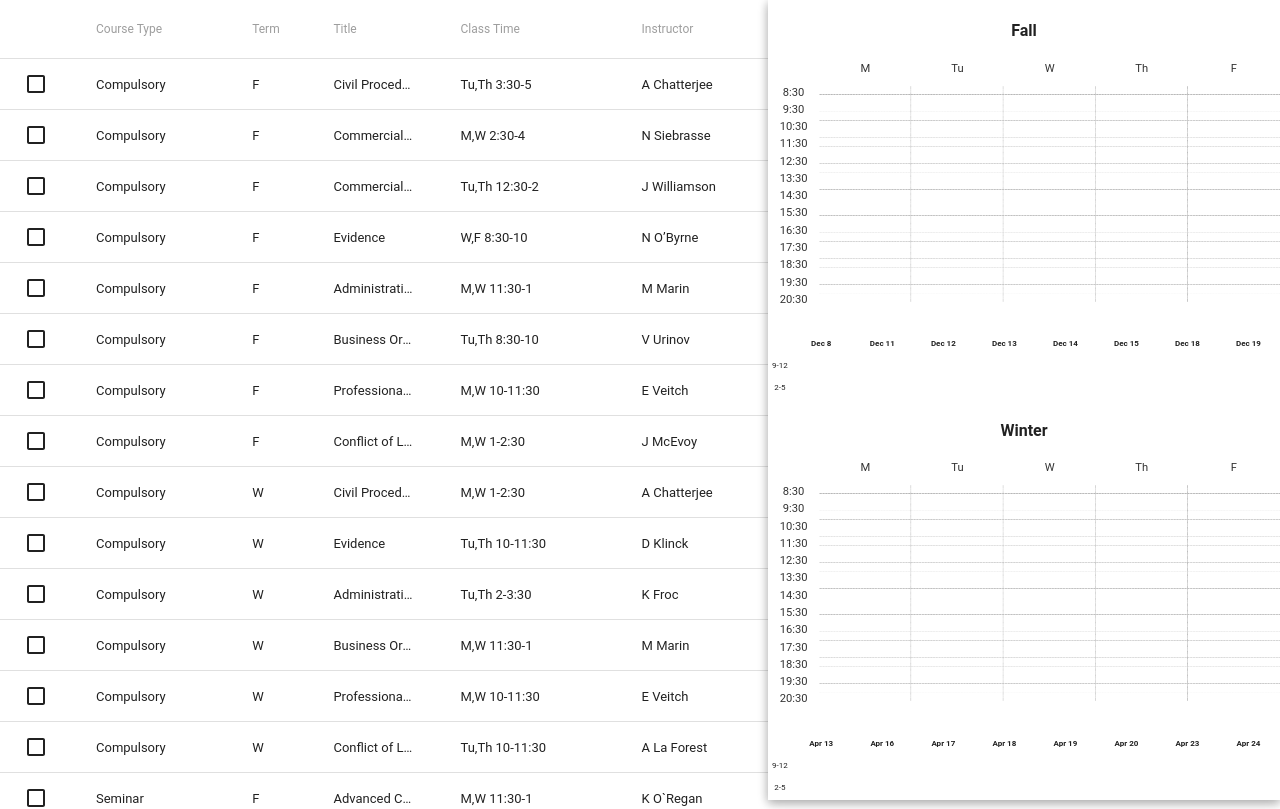
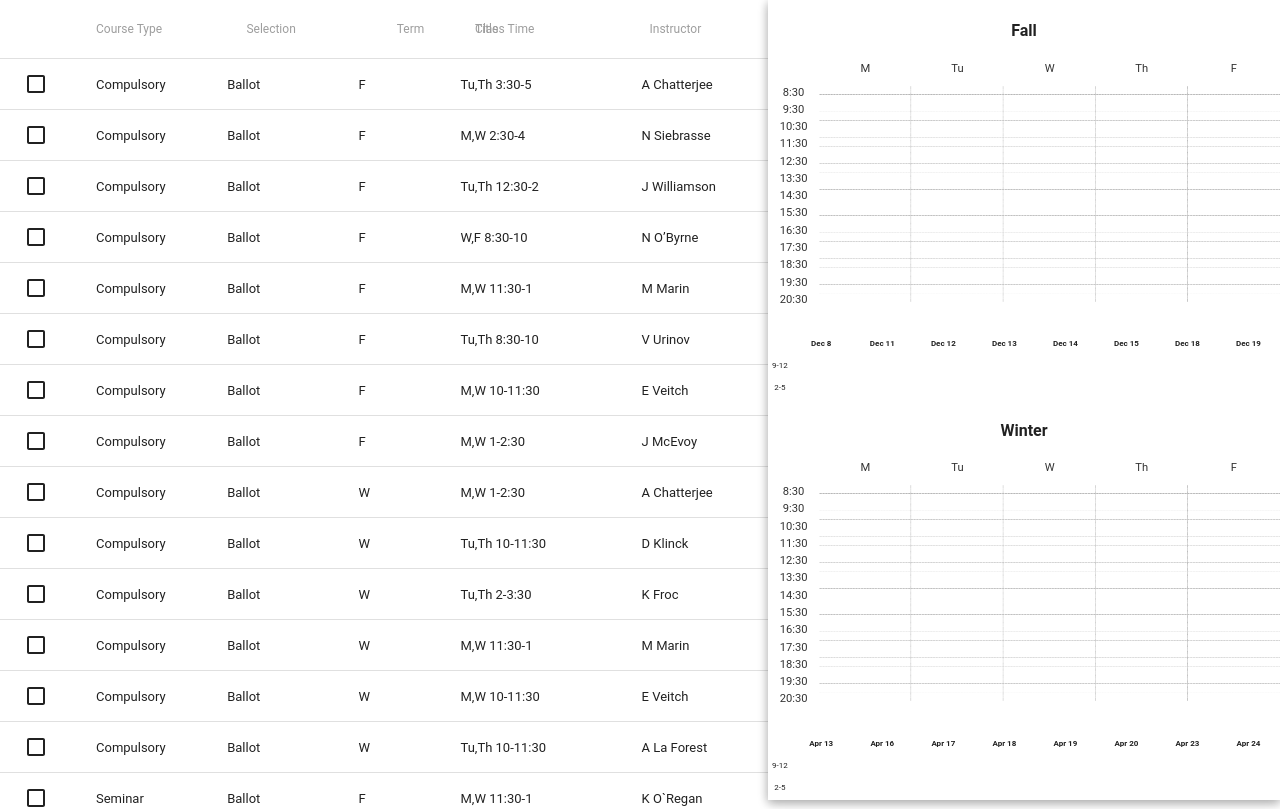
Before and after one commit to bearoplane/ballot-helper, a React app: page / in a window 1280 px wide. Shown: the top 809 px of the page. Built offline with nearby package versions, Linux system fonts and the light colour scheme; what react-tap-event-plugin would draw is missing.

Commit message:
adding selection type to table

```diff
--- a/src/components/CourseList.js
+++ b/src/components/CourseList.js
@@ -21,7 +21,7 @@ const CourseList = ({ courses, setSelected, selectedCourses }) => {
 /*
 <TableRowColumn>{ course.id }</TableRowColumn>
 <TableRowColumn>{ course.section }</TableRowColumn>
-<TableRowColumn>{ course.selection }</TableRowColumn>
+
 <TableRowColumn>{ course.tclass }</TableRowColumn>
 <TableRowColumn>{ course.texam }</TableRowColumn>
 
@@ -31,7 +31,8 @@ const CourseList = ({ courses, setSelected, selectedCourses }) => {
 
   const tableData = courses.map(course => (
     <TableRow key={makeKey(course)} selected={!!~selectedCourses.indexOf(makeKey(course))}>
-      <TableRowColumn width="13%">{ course.type }</TableRowColumn>
+      <TableRowColumn width="10%">{ course.type }</TableRowColumn>
+      <TableRowColumn width="10%">{ course.selection }</TableRowColumn>
       <TableRowColumn width="4%">{ course.term.slice(0, 1) }</TableRowColumn>
       <TableRowColumn>{ course.title }</TableRowColumn>
       <TableRowColumn width="16%">{ course.tclass }</TableRowColumn>
@@ -63,6 +64,7 @@ const CourseList = ({ courses, setSelected, selectedCourses }) => {
         >
           <TableRow>
             <TableHeaderColumn width="13%">Course Type</TableHeaderColumn>
+            <TableHeaderColumn width="13%">Selection</TableHeaderColumn>
             <TableHeaderColumn width="4%">Term</TableHeaderColumn>
             <TableHeaderColumn>Title</TableHeaderColumn>
             <TableHeaderColumn width="16%">Class Time</TableHeaderColumn>
```
